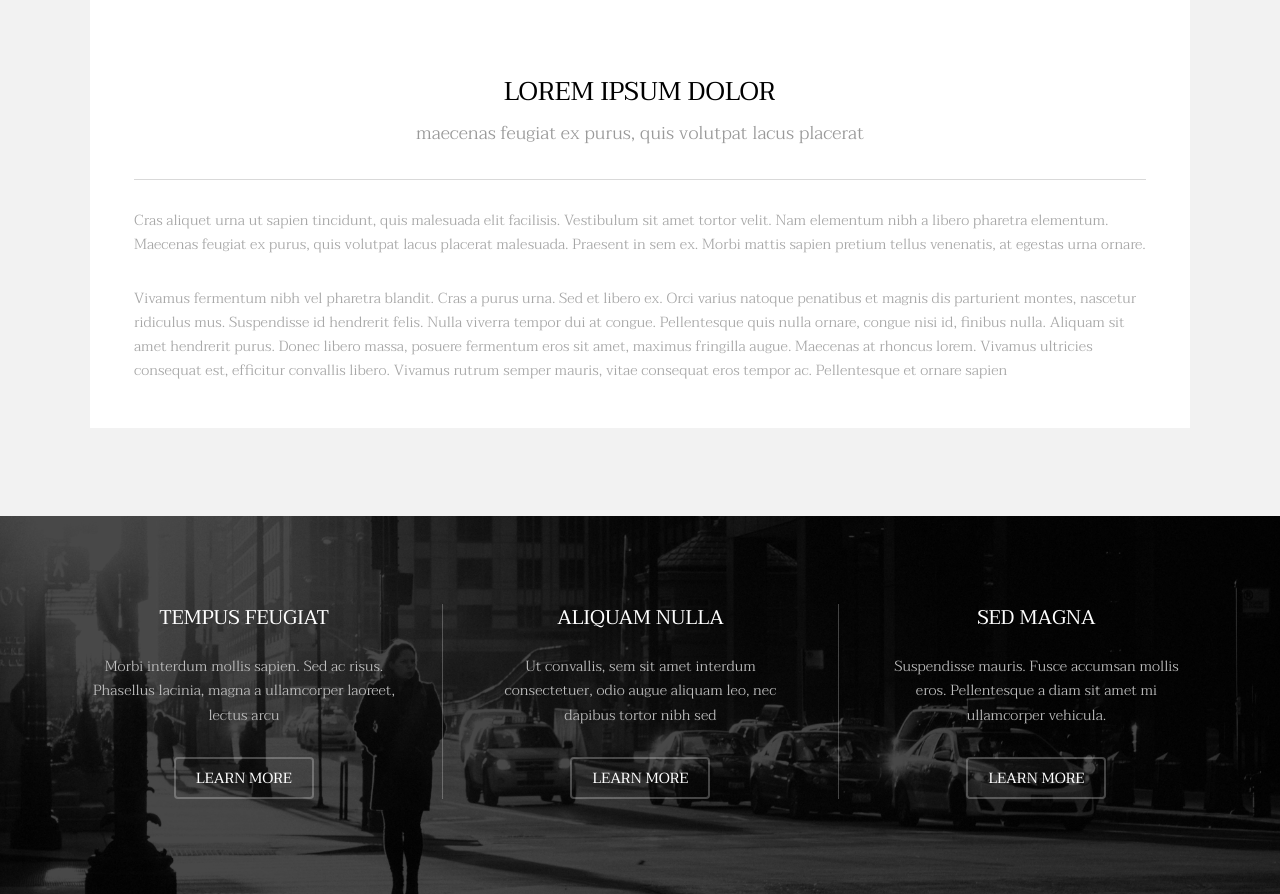
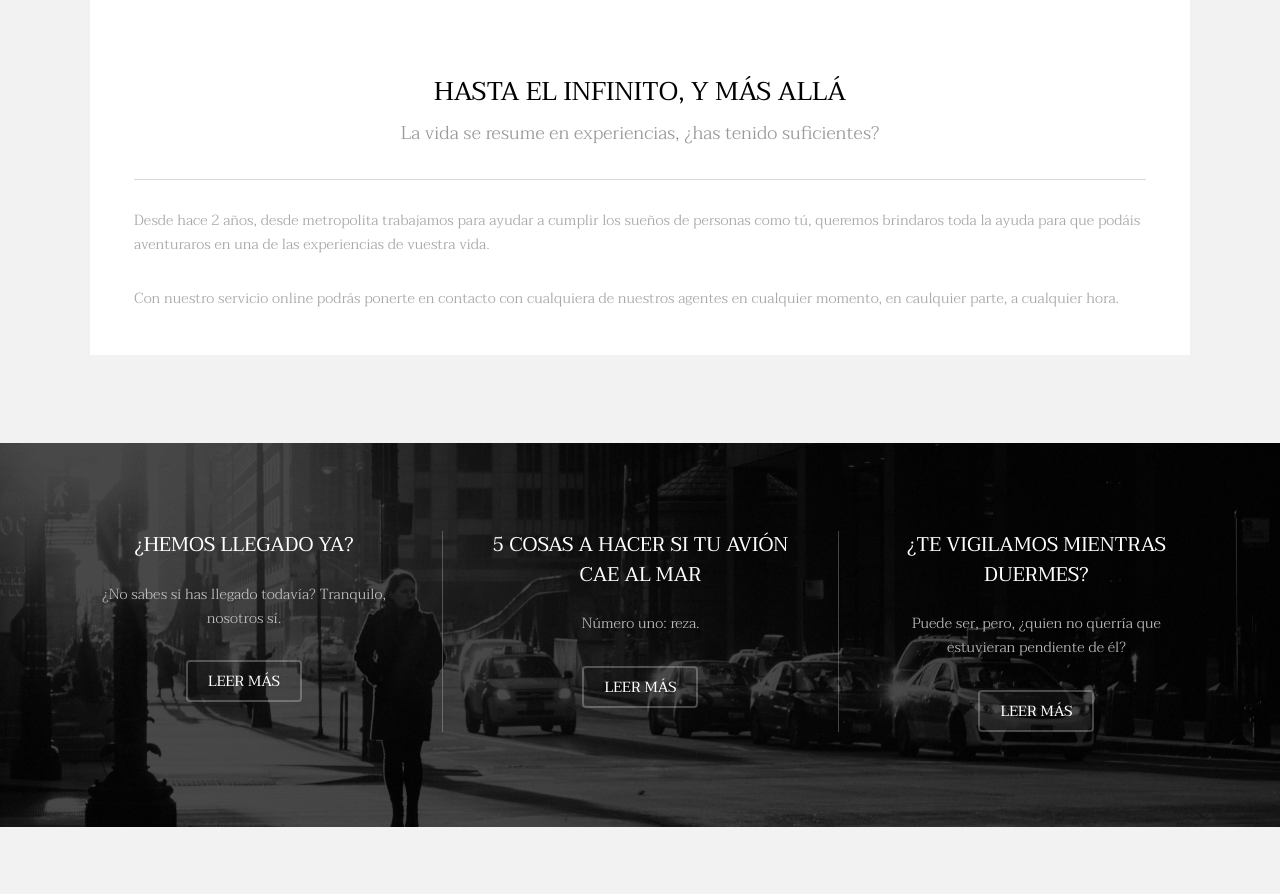
Before and after one commit to danieljg825/04_REP_METROPOLITA, a plain HTML site: page index.html in a window 1280 px wide. Shown: the part 1216-2110 px from the top of the page. Drawn offline with Linux system fonts and the light colour scheme.

Commit message:
todos los textos que faltan por DAVID

```diff
--- a/index.html
+++ b/index.html
@@ -36,9 +36,9 @@
 		-->
 			<section id="banner" data-video="images/banner">
 				<div class="inner">
-					<h1>METROPOLITA</h1>
-					<p>Vive una experiencia con la que siempre has soñado,<br />
-					déjanos ayudarte a cumplir uno de tus sueños.</p>
+					<h1>Metropolita</h1>
+					<p>Acompáñanos en este viaje por los rincones de<br />
+					metrópolis que seguro que no conocias.</p>
 					<a href="#one" class="button special scrolly">Sí, quiero.</a>
 				</div>
 			</section>
@@ -53,12 +53,12 @@
 							</div>
 							<div class="content">
 								<header class="align-center">
-									<h2>Lorem ipsum dolor</h2>
-									<p>maecenas feugiat ex purus, quis volutpat lacus placerat</p>
+									<h2>Hasta el infinito, y más allá</h2>
+									<p>La vida se resume en experiencias, ¿has tenido suficientes?</p>
 								</header>
 								<hr />
-								<p> Cras aliquet urna ut sapien tincidunt, quis malesuada elit facilisis. Vestibulum sit amet tortor velit. Nam elementum nibh a libero pharetra elementum. Maecenas feugiat ex purus, quis volutpat lacus placerat malesuada. Praesent in sem ex. Morbi mattis sapien pretium tellus venenatis, at egestas urna ornare.</p>
-								<p>Vivamus fermentum nibh vel pharetra blandit. Cras a purus urna. Sed et libero ex. Orci varius natoque penatibus et magnis dis parturient montes, nascetur ridiculus mus. Suspendisse id hendrerit felis. Nulla viverra tempor dui at congue. Pellentesque quis nulla ornare, congue nisi id, finibus nulla. Aliquam sit amet hendrerit purus. Donec libero massa, posuere fermentum eros sit amet, maximus fringilla augue. Maecenas at rhoncus lorem. Vivamus ultricies consequat est, efficitur convallis libero. Vivamus rutrum semper mauris, vitae consequat eros tempor ac. Pellentesque et ornare sapien</p>
+								<p> Desde hace 2 años, desde metropolita trabajamos para ayudar a cumplir los sueños de personas como tú, queremos brindaros toda la ayuda para que podáis aventuraros en una de las experiencias de vuestra vida.</p>
+								<p> Con nuestro servicio online podrás ponerte en contacto con cualquiera de nuestros agentes en cualquier momento, en caulquier parte, a cualquier hora.</p>
 							</div>
 						</div>
 					</div>
@@ -71,29 +71,29 @@
 					<div id="flexgrid">
 						<div>
 							<header>
-								<h3>Tempus Feugiat</h3>
+								<h3>¿Hemos llegado ya?</h3>
 							</header>
-							<p>Morbi interdum mollis sapien. Sed ac risus. Phasellus lacinia, magna a ullamcorper laoreet, lectus arcu</p>
+							<p>¿No sabes si has llegado todavía? Tranquilo, nosotros sí.</p>
 							<ul class="actions">
-								<li><a href="#" class="button alt">Learn More</a></li>
+								<li><a href="#" class="button alt">Leer más</a></li>
 							</ul>
 						</div>
 						<div>
 							<header>
-								<h3>Aliquam Nulla</h3>
+								<h3>5 cosas a hacer si tu avión cae al mar</h3>
 							</header>
-							<p>Ut convallis, sem sit amet interdum consectetuer, odio augue aliquam leo, nec dapibus tortor nibh sed </p>
+							<p>Número uno: reza. </p>
 							<ul class="actions">
-								<li><a href="#" class="button alt">Learn More</a></li>
+								<li><a href="#" class="button alt">Leer más</a></li>
 							</ul>
 						</div>
 						<div>
 							<header>
-								<h3>Sed Magna</h3>
+								<h3>¿Te vigilamos mientras duermes?</h3>
 							</header>
-							<p>Suspendisse mauris. Fusce accumsan mollis eros. Pellentesque a diam sit amet mi ullamcorper vehicula.</p>
+							<p>Puede ser, pero, ¿quien no querría que estuvieran pendiente de él?</p>
 							<ul class="actions">
-								<li><a href="#" class="button alt">Learn More</a></li>
+								<li><a href="#" class="button alt">Leer más</a></li>
 							</ul>
 						</div>
 					</div>
```
